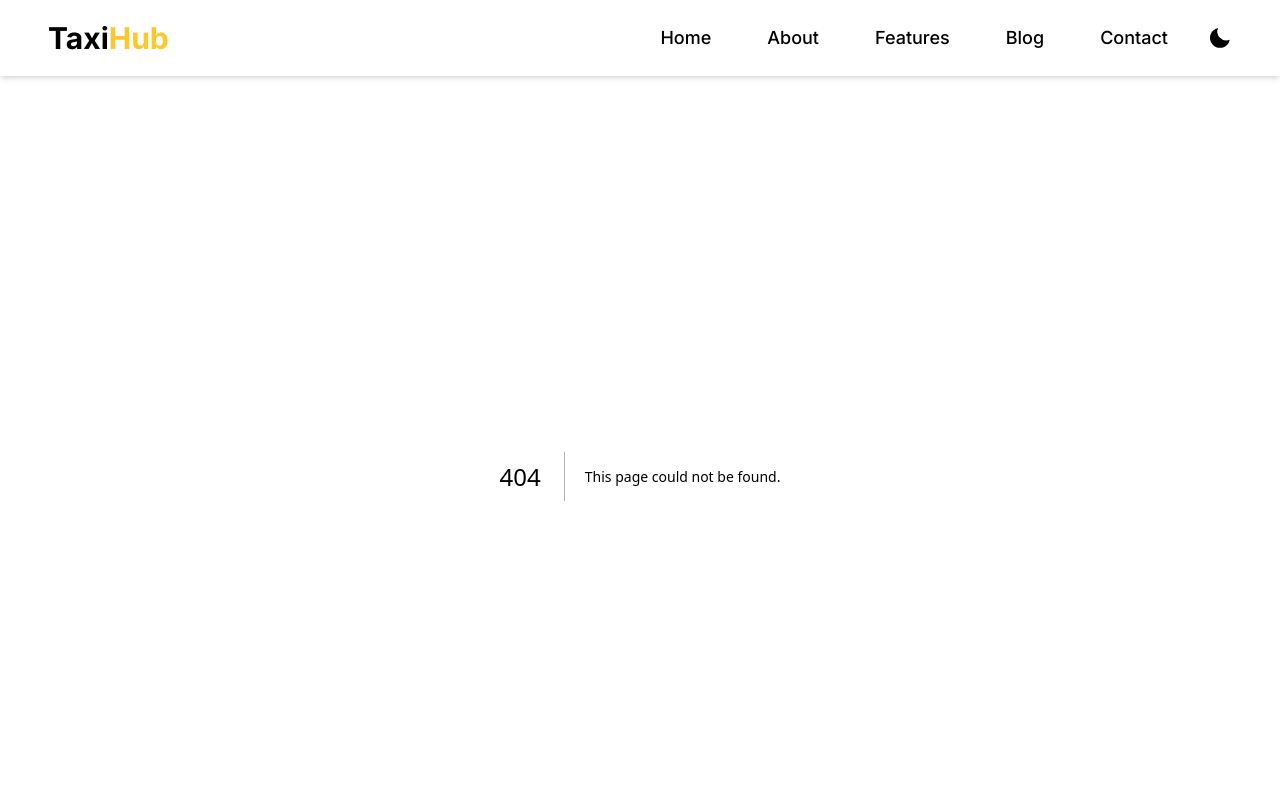
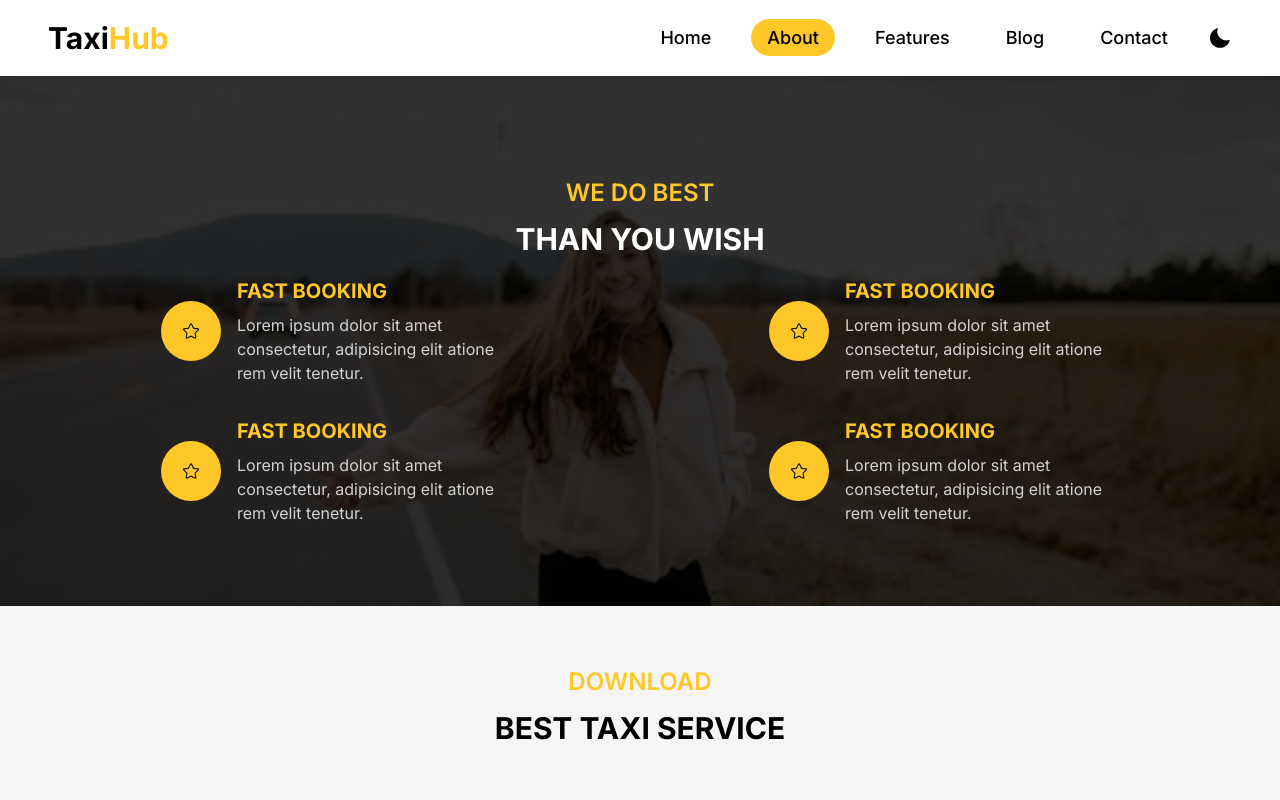
Before and after one commit to freetimezp/js-cars-07-taxi, a Next.js app: page /about in a window 1280 px wide. Before the commit this address had no page. Shown: the top 800 px of the page. Built offline with nearby package versions, Linux system fonts and the light colour scheme.

Commit message:
10. js-cars-07-taxi. Routes.

```diff
--- /dev/null
+++ b/src/app/about/page.jsx
@@ -0,0 +1,16 @@
+"use client";
+import React from 'react';
+
+import About from '@/components/About/About';
+import AppStore from '@/components/AppStore/AppStore';
+
+const page = () => {
+    return (
+        <>
+            <About />
+            <AppStore />
+        </>
+    );
+}
+
+export default page;
--- /dev/null
+++ b/src/app/features/page.jsx
@@ -0,0 +1,14 @@
+"use client";
+import React from 'react';
+
+import BestCabs from '@/components/BestCabs/BestCabs';
+
+const page = () => {
+    return (
+        <>
+            <BestCabs />
+        </>
+    );
+}
+
+export default page;
--- a/src/app/globals.css
+++ b/src/app/globals.css
@@ -10,6 +10,7 @@
 }
 
 body {
+  width: 100vw;
   max-width: 100vw;
   overflow-x: hidden;
 }
--- a/src/app/layout.js
+++ b/src/app/layout.js
@@ -2,6 +2,7 @@ import { Inter } from "next/font/google";
 import "./globals.css";
 
 import Navbar from "@/components/Navbar/Navbar";
+import Footer from "@/components/Footer/Footer";
 
 const inter = Inter({ subsets: ["latin"] });
 
@@ -16,6 +17,7 @@ export default function RootLayout({ children }) {
       <body className={inter.className}>
         <Navbar />
         {children}
+        <Footer />
       </body>
     </html>
   );
--- /dev/null
+++ b/src/app/not-found.jsx
@@ -0,0 +1,22 @@
+import React from 'react';
+import Image from 'next/image';
+
+import NotFoundImg from '../assets/images/notfound.svg';
+
+const NotFound = () => {
+    return (
+        <div className='bg-white dark:bg-dark h-screen flex flex-col gap-12
+            justify-center items-center duration-300 dark:text-white'>
+            <Image
+                src={NotFoundImg}
+                alt="not found"
+                className='max-w-[400px]'
+            />
+            <h1 className='text-3xl font-bold text-center dark:text-white'>
+                Page Not Found
+            </h1>
+        </div>
+    );
+}
+
+export default NotFound;
--- a/src/app/page.js
+++ b/src/app/page.js
@@ -13,7 +13,6 @@ import BestCabs from "@/components/BestCabs/BestCabs";
 import About from "@/components/About/About";
 import AppStore from "@/components/AppStore/AppStore";
 import Testimonials from "@/components/Testimonials/Testimonials";
-import Footer from "@/components/Footer/Footer";
 
 export default function Home() {
   useEffect(() => {
@@ -34,7 +33,6 @@ export default function Home() {
       <About />
       <AppStore />
       <Testimonials />
-      <Footer />
     </main>
   );
 }
--- a/src/components/Navbar/Navbar.jsx
+++ b/src/components/Navbar/Navbar.jsx
@@ -2,6 +2,7 @@
 import React, { useEffect, useState } from 'react';
 import Link from 'next/link';
 import dynamic from 'next/dynamic';
+import { usePathname } from 'next/navigation';
 
 import { HiMenuAlt3, HiMenuAlt1 } from 'react-icons/hi';
 
@@ -40,6 +41,7 @@ export const itemsLinks = [
 const Navbar = () => {
     const [Navlinks, setNavlinks] = useState([]);
     const [showMenu, setShowMenu] = useState(false);
+    const pathname = usePathname();
 
     const toggleMenu = () => {
         setShowMenu(!showMenu);
@@ -61,14 +63,18 @@ const Navbar = () => {
 
                     <div className="hidden md:block">
                         <ul className='flex items-center gap-6'>
-                            {Navlinks?.map(({ name, link, id }) => (
-                                <li key={id} className='py-3'>
-                                    <Link href={link} className={`text-lg font-medium text-black dark:text-white
-                                        py-2 px-4 rounded-full hover:bg-primary duration-300`}>
-                                        {name}
-                                    </Link>
-                                </li>
-                            ))}
+                            {Navlinks?.map(({ name, link, id }) => {
+                                const isActive = pathname === link;
+                                return (
+                                    <li key={id} className='py-3'>
+                                        <Link href={link} className={`${isActive ? 'bg-primary dark:text-black' : ''}
+                                        text-lg font-medium text-black dark:text-white py-2 px-4 rounded-full
+                                         hover:bg-primary duration-300`}>
+                                            {name}
+                                        </Link>
+                                    </li>
+                                );
+                            })}
 
                             <DarkMode />
                         </ul>
```
